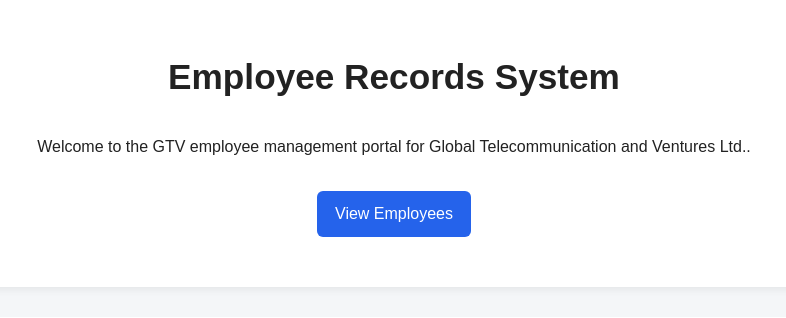
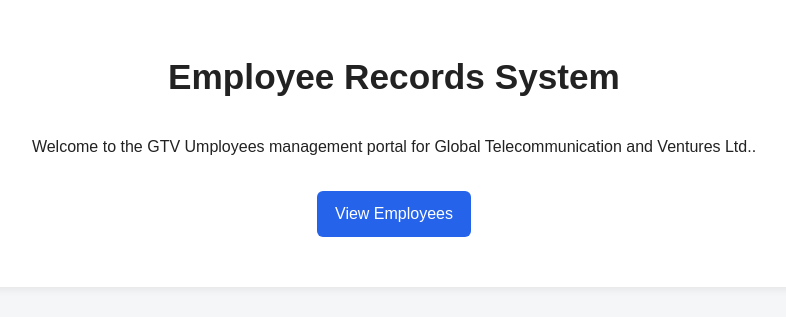
Before and after one commit to shady-gray/employee-records-system, a Django app: page / in a window 1280 px wide. Shown: the part 127-445 px from the top of the page, without its empty margins (246-1032 px from the left). Run offline with Django 5.2, Linux system fonts and the light colour scheme; data that the repository does not hold is empty.

Commit message:
updated home.html:line 10

```diff
--- a/employees/templates/employees/home.html
+++ b/employees/templates/employees/home.html
@@ -7,7 +7,7 @@
 <section class="hero">
     <h2>Employee Records System</h2>
     <p>
-        Welcome to the GTV employee management portal for
+        Welcome to the GTV Umployees management portal for
         {{ company_name }}.
     </p>
 
```
